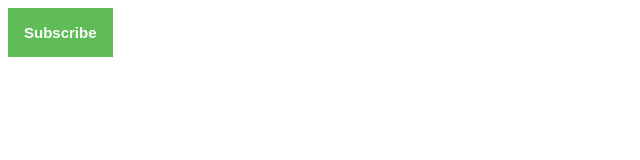
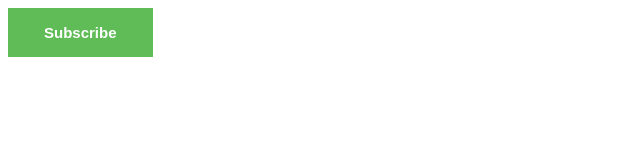
Before and after one commit to valeried127/More-Practice-Extensions, a plain HTML site: page index.html in a window 1280 px wide. Shown: the whole page, without its empty margins (0-640 px from the left). Drawn offline with Linux system fonts and the light colour scheme.

Commit message:
Button CSS

```diff
--- a/style.css
+++ b/style.css
@@ -2,7 +2,7 @@ button {
   font-size: 15px;
   color: white;
   text-align: center;
-  padding: 15px 15px;
+  padding: 15px 35px;
   border: 1px solid #60bc57;
   background-color: #60bc57;
   transition-duration: 0.4s;
```
